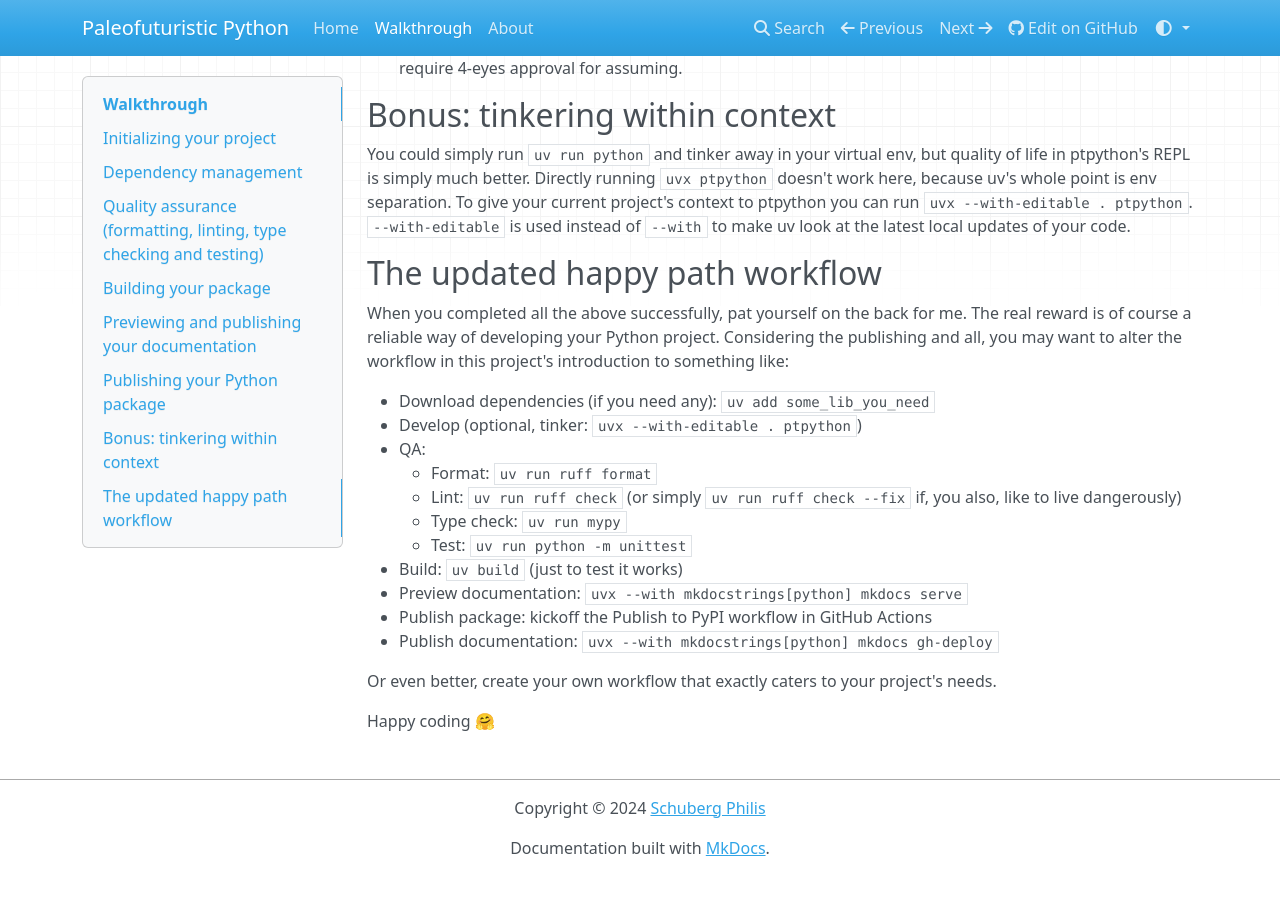
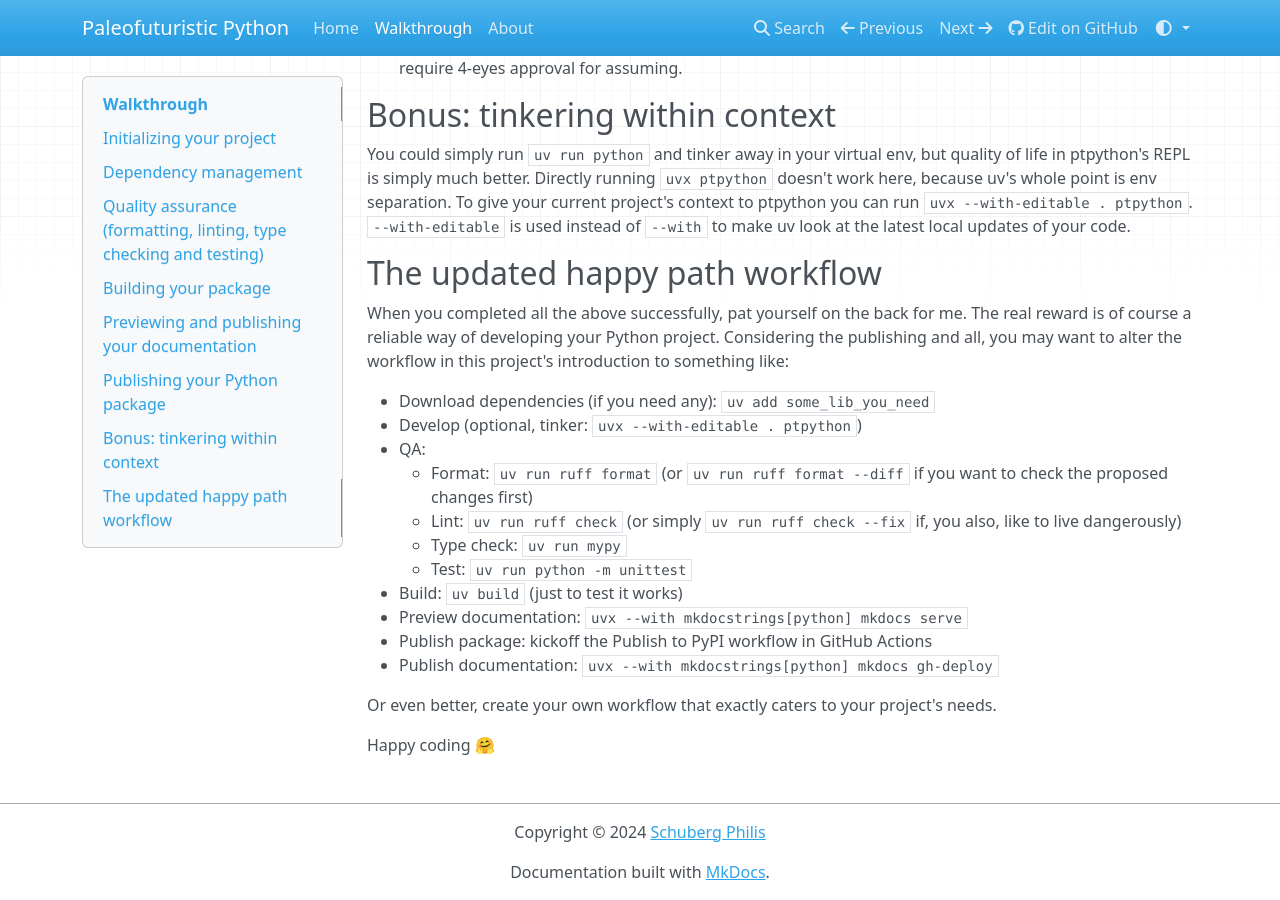
Before and after one commit to schubergphilis/paleofuturistic_python, an MkDocs documentation site: the page built from docs/walkthrough.md, in a window 1280 px wide and 900 px high, scrolled down 3578 px. Built offline with MkDocs 1.6.1, drawn with Linux system fonts in a browser that asks for light colours; nearby versions of some CDN libraries; before the commit the page ends 4454 px from its top, so only the background shows below that.

Commit message:
fail on incorrect code formatting in ci

```diff
--- a/docs/walkthrough.md
+++ b/docs/walkthrough.md
@@ -169,7 +169,7 @@ Considering the publishing and all, you may want to alter the workflow in this p
 - Download dependencies (if you need any): `uv add some_lib_you_need`
 - Develop (optional, tinker: `uvx --with-editable . ptpython`)
 - QA:
-    - Format: `uv run ruff format`
+    - Format: `uv run ruff format` (or `uv run ruff format --diff` if you want to check the proposed changes first)
     - Lint: `uv run ruff check` (or simply `uv run ruff check --fix` if, you also, like to live dangerously)
     - Type check: `uv run mypy`
     - Test: `uv run python -m unittest`
```
Also changed, not shown: 1 other file.
